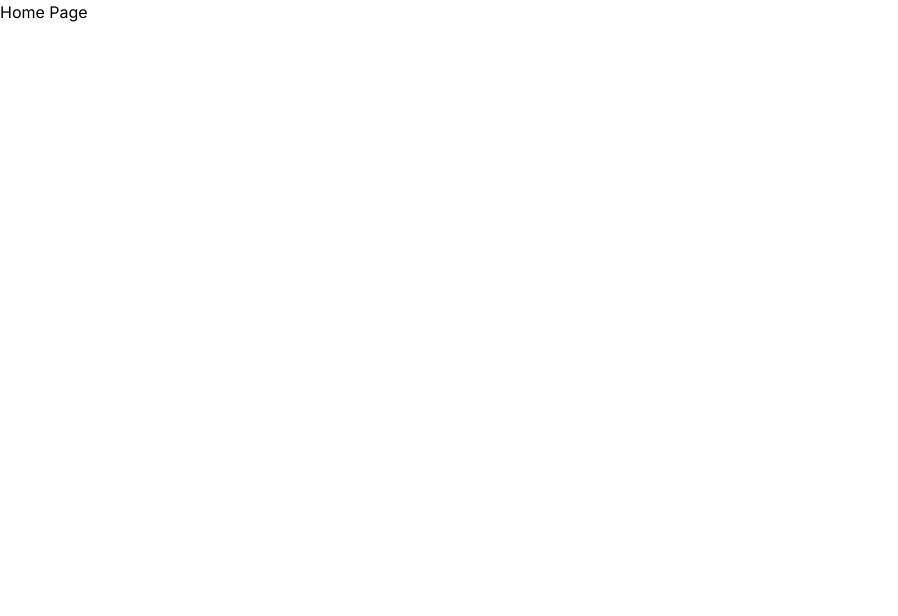
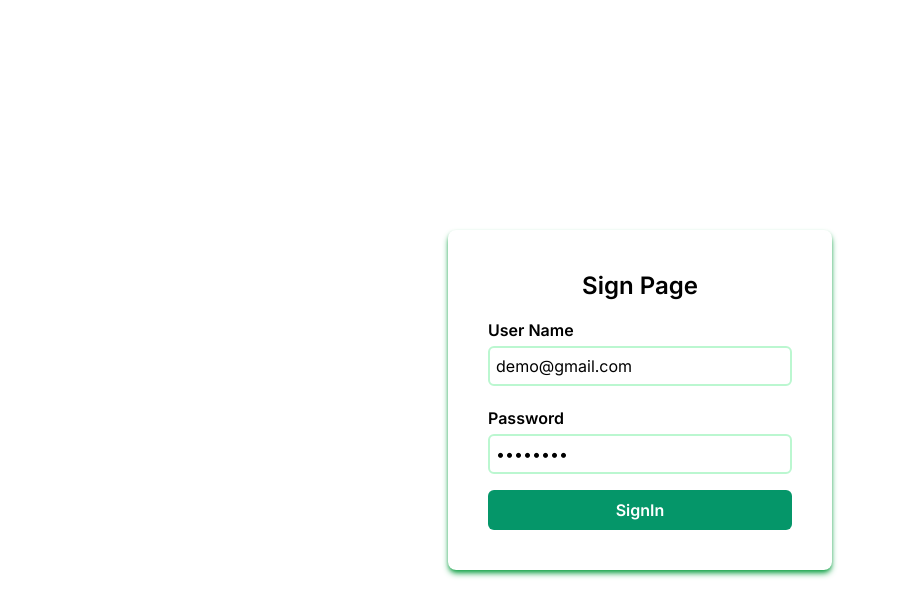
Before and after one commit to bhanudova/admin-dashboard-, a Next.js app: page / in a window 1280 px wide. Shown: the top 616 px of the page, without its empty margins (0-898 px from the left). Built offline with nearby package versions, Linux system fonts and the light colour scheme.

Commit message:
ui changes added

```diff
--- /dev/null
+++ b/app/components/SignInComponent.tsx
@@ -0,0 +1,25 @@
+"use client"
+import React from 'react'
+import { useRouter } from 'next/navigation'
+import Link from 'next/link';
+const SignInComponent = () => {
+    const router = useRouter();
+    return (
+        <div className='flex justify-center items-center h-screen'>
+            <form className='shadow-md shadow-green-600 p-10 rounded-lg w-[30%] mx-auto'>
+                <h2 className='text-center font-semibold text-2xl mb-4'>Sign Page</h2>
+                <dl>
+                    <dt className='font-semibold'>User Name</dt>
+                    <dd className='mt-1'><input value={'demo@gmail.com'} type="text" className='border-2 border-green-200 p-1.5 rounded-md focus:outline-none w-full' /></dd>
+                    <dd className='mt-5 font-semibold'>Password</dd>
+                    <dd className='mt-1'><input value={'demo@123'} type="password" className='border-2 border-green-200 p-1.5 rounded-md focus:outline-none w-full' /></dd>
+                </dl>
+                <Link href='/admin'>
+                    <button className='bg-emerald-600 rounded-md p-2 w-full text-white font-semibold mt-4'>SignIn</button>
+                </Link>
+            </form>
+        </div>
+    )
+}
+
+export default SignInComponent
--- a/app/page.tsx
+++ b/app/page.tsx
@@ -1,9 +1,10 @@
 import Image from "next/image";
+import SignInComponent from "./components/SignInComponent";
 
 export default function Home() {
   return (
-   <>
-    Home Page
-   </>
+    <div>
+      <SignInComponent />
+    </div>
   );
 }
```
Also changed, not shown: public/login_bg.jpg (added).
